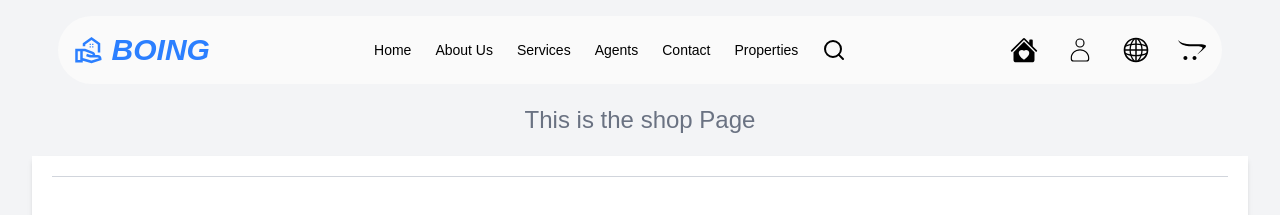
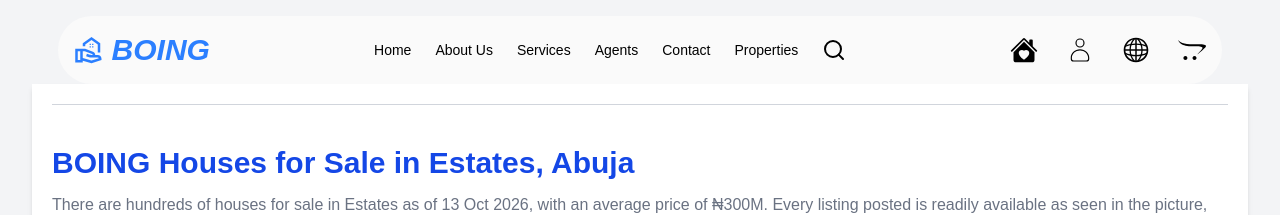
Before and after one commit to Moshkvng/Next.JS-Project, a Next.js app: page /properties in a window 1280 px wide. Shown: the top 215 px of the page. Built offline with nearby package versions, Linux system fonts and the light colour scheme; no server answers.

Commit message:
little change

```diff
--- a/src/app/properties/page.js
+++ b/src/app/properties/page.js
@@ -70,7 +70,6 @@
     return (
         <div className="bg-gray-100">
             <Nav />
-            <h2 className="text-2xl text-gray-500 text-center p-5">This is the shop Page</h2>
             <div className="w-[95%] mx-auto p-5 shadow-md bg-white mb-10">
                 <div>
                     <hr className="text-gray-300 py-5" />
```
